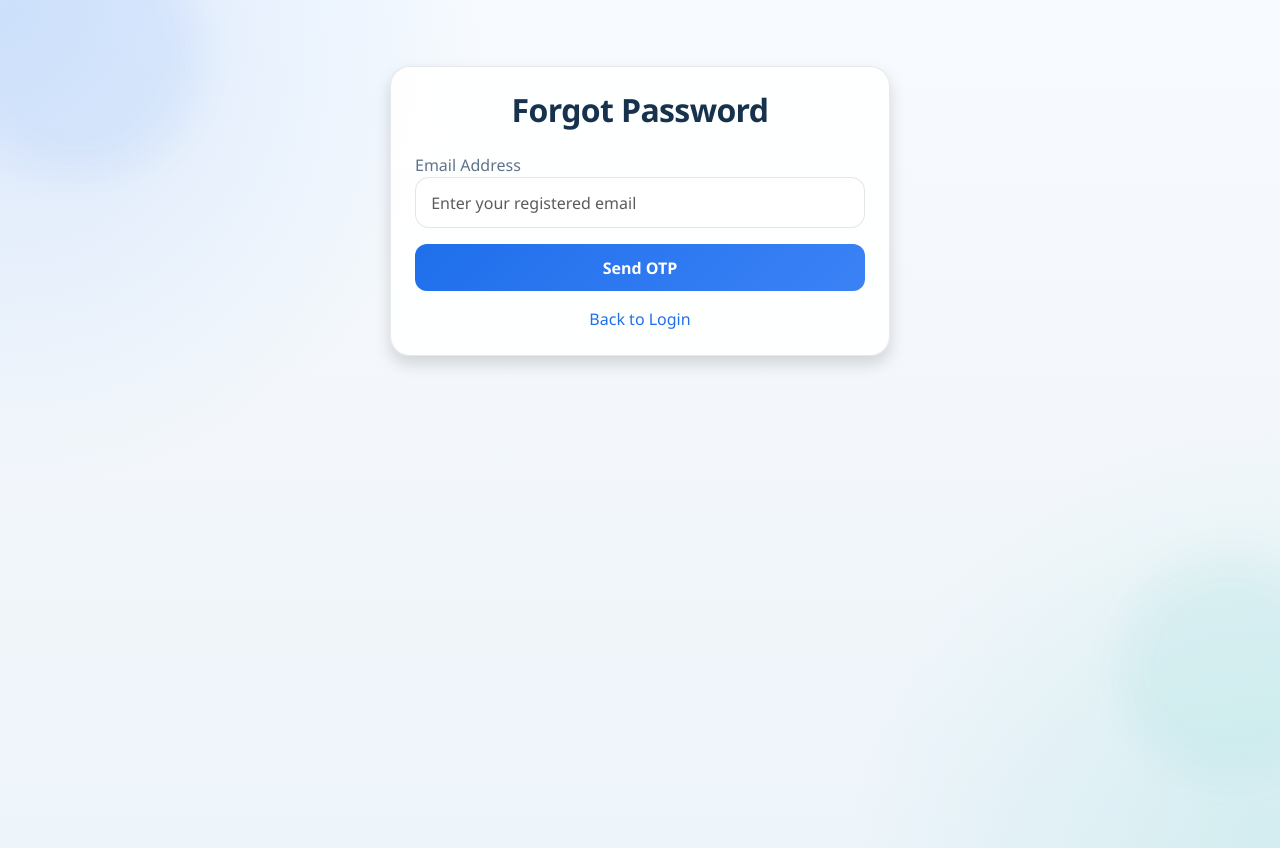
After one commit to krishbhardwaj075-source/AI-Education-assistant, a Flask app: page /forgot-password in a window 1280 px wide. The commit adds this page. Run offline with Flask 3, Linux system fonts and the light colour scheme; parts of the project's set-up code (start-up, migrations or seed data) failed here and were passed over.

Commit message:
new changes

```diff
--- a/app.py
+++ b/app.py
@@ -103,7 +103,34 @@ def login():
             return redirect("/dashboard")
         return "Invalid Email or Password!"
     return render_template("login.html")
-
+@app.route("/forgot-password", methods=["GET","POST"])
+def forgot_password():
+    if request.method == "POST":
+        email = request.form["email"].strip().lower()
+        cursor.execute("SELECT * FROM users WHERE email=?", (email,))
+        user = cursor.fetchone()
+        if user:
+            otp = random.randint(100000, 999999)
+            session["reset_otp"] = otp
+            session["reset_otp_time"] = time.time()
+            session["reset_email"] = email
+            send_otp(email, otp)
+            return redirect("/reset-verify")
+        else:
+            flash("Email not found!")
+    return render_template("forgot-password.html")
+@app.route("/reset-verify", methods=["GET","POST"])
+def reset_verify():
+    if request.method == "POST":
+        user_otp = request.form["otp"]
+        if time.time() - session["reset_otp_time"] > 90:
+            flash("OTP Expired!", "danger")
+            return redirect("/forgot-password")
+        if int(user_otp) == session["reset_otp"]:
+            return redirect("/reset-password")
+        else:
+            flash("Invalid OTP", "danger")
+    return render_template("reset-verify.html")
 @app.route("/dashboard")
 def dashboard():
     if "user_id" in session:
--- /dev/null
+++ b/templates/forgot-password.html
@@ -0,0 +1,36 @@
+<!DOCTYPE html>
+<html>
+<head>
+    <title>Forgot Password</title>
+    <link href="https://cdn.jsdelivr.net/npm/bootstrap@5.3.2/dist/css/bootstrap.min.css" rel="stylesheet">
+    <link rel="stylesheet" href="{{ url_for('static', filename='css/style.css') }}">
+</head>
+<body>
+<div class="container mt-5">
+    <div class="card p-4 shadow mx-auto" style="max-width:500px;">
+        <h2 class="text-center mb-4">
+            Forgot Password
+        </h2>
+        <form action="/forgot-password" method="POST">
+            <div class="mb-3">
+                <label>Email Address</label>
+                <input
+                    type="email"
+                    name="email"
+                    class="form-control"
+                    placeholder="Enter your registered email"
+                    required>
+            </div>
+            <button class="btn btn-primary w-100">
+                Send OTP
+            </button>
+        </form>
+        <div class="text-center mt-3">
+            <a href="/login">
+                Back to Login
+            </a>
+        </div>
+    </div>
+</div>
+</body>
+</html>
--- a/templates/login.html
+++ b/templates/login.html
@@ -22,6 +22,7 @@
     </form>
     <p class="mt-3">No account?
     <a href="/signup"> Create account</a></p>
+    <a href="/forgot-password">Forgot Password?</a>
     </div>
 </body>
 </html>
```
Also changed, not shown: templates/reset-verify.html (added, +34 -0 lines).
